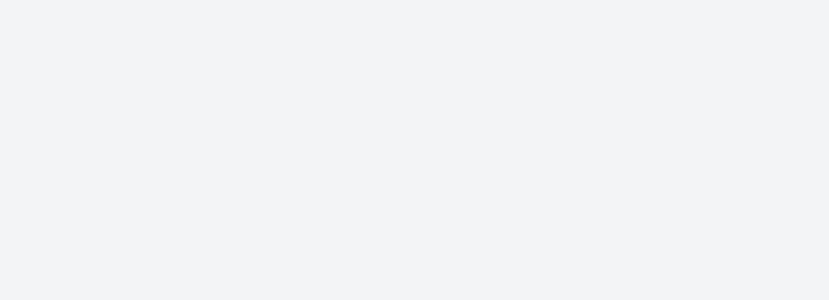
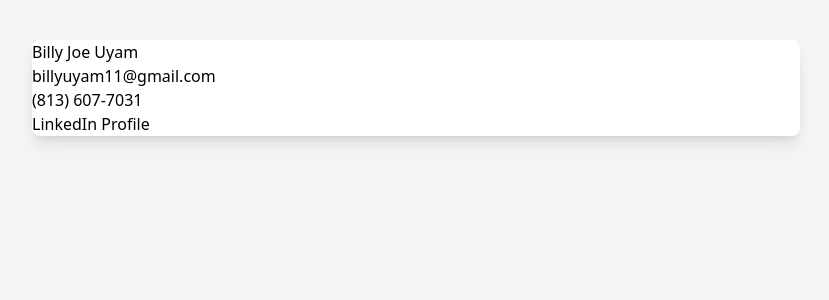
Before and after one commit to buyam11/nextjs-resume, a Next.js app: page / in a window 1280 px wide. Shown: the top 300 px of the page, without its empty margins (224-1053 px from the left). Built offline with nearby package versions, Linux system fonts and the light colour scheme.

Commit message:
header content added

```diff
--- a/app/page.tsx
+++ b/app/page.tsx
@@ -3,7 +3,20 @@ export default function Resume() {
     <main className="min-h-screen bg-gray-100 px-6 py-10">
       <div className="max-w-3xl mx-auto bg-white shadow-lg rounded-lg overflow-hidden">
 
+        {/* Header */}
+        <header>
+          <h1>Billy Joe Uyam</h1>
 
+          <div>
+            <p>billyuyam11@gmail.com</p>
+            <p>(813) 607-7031</p>
+            <a
+              href="linkedin.com/in/billy-u-9a6399382"
+            >
+              LinkedIn Profile
+            </a>
+          </div>
+        </header>
       </div>
     </main>
   )
```
